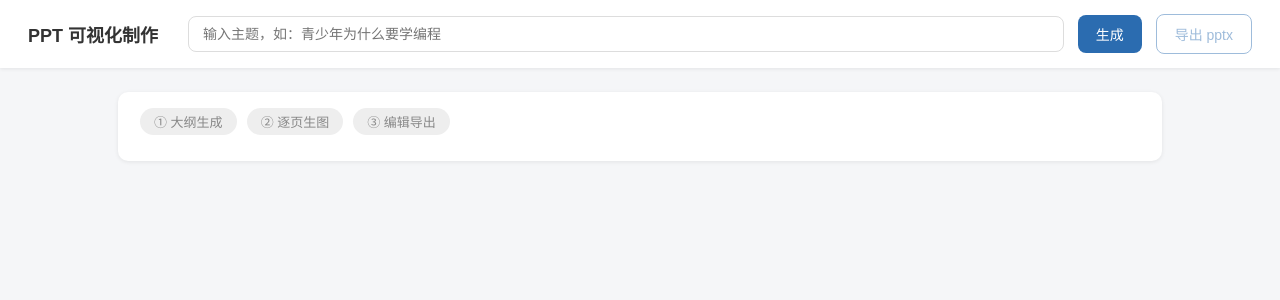
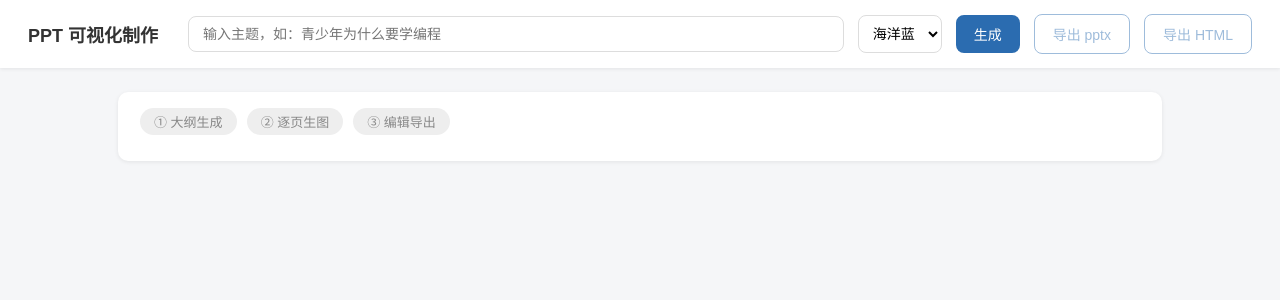
Before and after one commit to shisanzerotwo/ppt-generator, a Flask app: page / in a window 1280 px wide. Shown: the top 300 px of the page. Run offline with Flask 3, Linux system fonts and the light colour scheme.

Commit message:
整合 ppt-maker skill：三套主题色板 + 视觉规范 + HTML 演示版导出
- builder.py：搬入 blue/dark/green 深色底色板，标题强调色竖条
- outline.py：prompt 写入"每页一个观点、要点精简"视觉规范
- app.py：/api/generate 接收主题参数，新增 /api/export_html 零依赖单文件演示版
- 前端：主题下拉框 + 导出 HTML 按钮 + 预览卡片跟主题色渲染
验证：green 主题生成 8 页、封面背景 #062e21 正确、pptx/html 双导出正常。

```diff
--- a/app.py
+++ b/app.py
@@ -18,6 +18,7 @@ IMAGES_DIR = os.path.join(OUTPUT_DIR, "images")
 state = {
     "topic": "",
     "phase": "idle",  # idle / outline / images / ready
+    "theme": "blue",  # blue / dark / green（色板来自 ppt-maker skill）
     "slides": [],     # {title, points, image_prompt, image, imageStatus}
     "log": [],
 }
@@ -91,9 +92,11 @@ def api_generate():
     topic = (data.get("topic") or "").strip()
     if not topic:
         return jsonify({"error": "主题不能为空"}), 400
+    theme = data.get("theme") if data.get("theme") in builder.THEMES else "blue"
     with lock:
         if state["phase"] not in ("idle", "ready"):
             return jsonify({"error": "正在生成中，请等待完成"}), 409
+        state["theme"] = theme
     os.makedirs(IMAGES_DIR, exist_ok=True)
     threading.Thread(target=_generation_worker, args=(topic,), daemon=True).start()
     return jsonify({"ok": True})
@@ -154,6 +157,7 @@ def api_export():
         phase = state["phase"]
         slides = [dict(s) for s in state["slides"]]
         topic = state["topic"]
+        theme = state["theme"]
     if phase != "ready":
         return jsonify({"error": "生成尚未完成，无法导出"}), 409
     if not slides:
@@ -166,8 +170,85 @@ def api_export():
         [{"title": s["title"], "points": s["points"], "image_prompt": s["image_prompt"]} for s in slides],
         [os.path.join(IMAGES_DIR, os.path.basename(s["image"])) if s["image"] else None for s in slides],
         out_path,
+        theme=theme,
+        subtitle=topic,
     )
     _log(f"已导出：{os.path.basename(out_path)}")
+    return jsonify({"ok": True, "path": out_path})
+
+
+# HTML 演示版色板/结构来自 ppt-maker skill（~/.agents/skills/ppt-maker）
+_HTML_THEMES = {
+    "blue":  {"bg": "#0f2a4a", "accent": "#3b82f6", "fg": "#ffffff", "muted": "#b6c7dc"},
+    "dark":  {"bg": "#111827", "accent": "#f59e0b", "fg": "#f9fafb", "muted": "#9ca3af"},
+    "green": {"bg": "#062e21", "accent": "#22c55e", "fg": "#ecfdf5", "muted": "#a7c4b6"},
+}
+
+
+def _html_escape(s: str) -> str:
+    return (s or "").replace("&", "&amp;").replace("<", "&lt;").replace(">", "&gt;").replace('"', "&quot;")
+
+
+def _build_html_deck(topic: str, slides: list[dict], theme: str, out_path: str) -> str:
+    """把当前页面状态导出为零依赖单文件 HTML 幻灯片（含图片，相对路径）。"""
+    t = _HTML_THEMES.get(theme, _HTML_THEMES["blue"])
+    sections = []
+    for i, s in enumerate(slides):
+        title = _html_escape(s["title"])
+        if i == 0 and not s["points"]:
+            sections.append(
+                f'<section class="slide cover"><h1 class="title">{title}</h1>'
+                f'<p class="sub">{_html_escape(topic)}</p></section>')
+            continue
+        lis = "".join(f"<li>{_html_escape(p)}</li>" for p in s["points"])
+        img = ""
+        if s["image"]:
+            img = f'<img class="deck-img" src="{s["image"].lstrip("/")}" alt="">'
+        sections.append(
+            f'<section class="slide"><h2 class="h">{title}</h2>'
+            f'<div class="row"><ul>{lis}</ul>{img}</div></section>')
+
+    doc = f"""<!DOCTYPE html><html lang="zh"><head><meta charset="utf-8">
+<meta name="viewport" content="width=device-width,initial-scale=1">
+<title>{_html_escape(topic)}</title>
+<style>
+*{{box-sizing:border-box;margin:0;padding:0}}
+body{{font-family:"Microsoft YaHei","PingFang SC",system-ui,sans-serif;background:{t['bg']};color:{t['fg']}}}
+.slide{{min-height:100vh;display:flex;flex-direction:column;justify-content:center;padding:7vh 8vw}}
+.slide.cover{{align-items:center;text-align:center}}
+.slide.cover .title{{font-size:clamp(2.2rem,6vw,4.2rem);font-weight:800}}
+.slide.cover .sub{{font-size:clamp(1.1rem,2.4vw,1.6rem);color:{t['muted']};margin-top:1.2rem}}
+.h{{font-size:clamp(1.6rem,3.6vw,2.6rem);font-weight:800;margin-bottom:2rem;border-left:6px solid {t['accent']};padding-left:1rem}}
+.row{{display:flex;gap:3rem;align-items:center}}
+ul{{list-style:none;flex:1}}
+li{{font-size:clamp(1rem,2vw,1.35rem);line-height:1.7;padding:.55rem 0 .55rem 2rem;position:relative}}
+li::before{{content:"▸";position:absolute;left:0;color:{t['accent']}}}
+.deck-img{{flex:1;max-width:40vw;max-height:70vh;border-radius:10px;box-shadow:0 4px 24px rgba(0,0,0,.35)}}
+@media print{{.slide{{min-height:100vh;page-break-after:always}}}}
+</style></head><body>{''.join(sections)}</body></html>"""
+
+    with open(out_path, "w", encoding="utf-8") as f:
+        f.write(doc)
+    return out_path
+
+
+@app.route("/api/export_html", methods=["POST"])
+def api_export_html():
+    with lock:
+        phase = state["phase"]
+        slides = [dict(s) for s in state["slides"]]
+        topic = state["topic"]
+        theme = state["theme"]
+    if phase != "ready":
+        return jsonify({"error": "生成尚未完成，无法导出"}), 409
+    if not slides:
+        return jsonify({"error": "没有可导出的页面"}), 400
+
+    os.makedirs(OUTPUT_DIR, exist_ok=True)
+    safe_topic = re.sub(r'[\\/:*?"<>| ]', "_", topic or "ppt")[:20]
+    out_path = os.path.join(OUTPUT_DIR, f"{safe_topic}_{time.strftime('%Y%m%d_%H%M%S')}.html")
+    _build_html_deck(topic, slides, theme, out_path)
+    _log(f"已导出 HTML 演示版：{os.path.basename(out_path)}")
     return jsonify({"ok": True, "path": out_path})
 
 
--- a/outline.py
+++ b/outline.py
@@ -13,8 +13,9 @@ PROMPT_TEMPLATE = """你是一位专业的 PPT 策划师。用户会给你一个
 
 要求：
 1. 共 6 页：第 1 页是封面页，第 2 页是目录/概览页，第 3~5 页是核心内容页，第 6 页是总结页
-2. 每页输出 title（页标题）、points（要点列表，3~4 条，每条一句话）、image_prompt（与该页内容匹配的中文画面描述，用于 AI 生图，描述具体场景、风格统一为扁平插画风格）
-3. 封面页 points 为空列表，image_prompt 描述一张体现主题的封面插图
+2. 视觉规范（必须遵守）：每页只讲一个观点；要点 3~4 条、每条不超过 20 字；不堆砌文字
+3. 每页输出 title（页标题）、points（要点列表）、image_prompt（与该页内容匹配的中文画面描述，用于 AI 生图，描述具体场景、风格统一为扁平插画风格）
+4. 封面页 points 为空列表，image_prompt 描述一张体现主题的封面插图
 
 只输出 JSON 数组，不要输出任何其他文字。格式：
 [{{"title": "...", "points": ["...", "..."], "image_prompt": "..."}}]
--- a/templates/index.html
+++ b/templates/index.html
@@ -9,7 +9,8 @@
   .topbar { background:#fff; padding:14px 28px; display:flex; align-items:center; gap:14px;
             box-shadow:0 1px 4px rgba(0,0,0,.08); position:sticky; top:0; z-index:10; flex-wrap:wrap; }
   .topbar h1 { font-size:18px; margin:0 16px 0 0; white-space:nowrap; }
-  .topbar input#topic { flex:1; min-width:240px; padding:9px 14px; border:1px solid #ddd; border-radius:8px; font-size:14px; }
+  .topbar input#topic { flex:1; min-width:220px; padding:9px 14px; border:1px solid #ddd; border-radius:8px; font-size:14px; }
+  .topbar select { padding:9px 10px; border:1px solid #ddd; border-radius:8px; font-size:14px; font-family:inherit; background:#fff; }
   button { padding:9px 18px; border:none; border-radius:8px; font-size:14px; cursor:pointer; font-family:inherit; }
   button:disabled { opacity:.45; cursor:not-allowed; }
   .btn-primary { background:#2b6cb0; color:#fff; }
@@ -26,6 +27,15 @@
   #log { font-size:13px; color:#666; max-height:110px; overflow-y:auto; line-height:1.7; }
   .card { background:#fff; border-radius:10px; margin-bottom:20px; overflow:hidden;
           box-shadow:0 1px 4px rgba(0,0,0,.08); }
+  /* 主题化预览（变量由 JS 按所选主题设置，色板来自 ppt-maker skill） */
+  #cards { --deck-bg:#fff; --deck-fg:#333; --deck-muted:#666; --deck-accent:#2b6cb0; }
+  .card.themed { background:var(--deck-bg); color:var(--deck-fg); }
+  .card.themed .card-head { color:var(--deck-muted); border-bottom:1px solid rgba(255,255,255,.14); }
+  .card.themed .col-text input.title, .card.themed .col-text textarea,
+  .card.themed .img-tools input { background:rgba(255,255,255,.08); color:var(--deck-fg);
+                                   border:1px solid rgba(255,255,255,.18); }
+  .card.themed .img-area { background:rgba(255,255,255,.06); }
+  .card.themed .card-head { border-left:5px solid var(--deck-accent); }
   .card-head { padding:10px 20px; font-size:14px; color:#555; border-bottom:1px solid #f0f0f0;
                display:flex; justify-content:space-between; align-items:center; }
   .card-body { padding:20px; display:flex; gap:22px; }
@@ -55,8 +65,14 @@
 <div class="topbar">
   <h1>PPT 可视化制作</h1>
   <input id="topic" placeholder="输入主题，如：青少年为什么要学编程" />
+  <select id="theme">
+    <option value="blue">海洋蓝</option>
+    <option value="dark">石墨金</option>
+    <option value="green">墨绿</option>
+  </select>
   <button class="btn-primary" id="btn-gen" onclick="doGenerate()">生成</button>
   <button class="btn-outline" id="btn-export" onclick="doExport()" disabled>导出 pptx</button>
+  <button class="btn-outline" id="btn-export-html" onclick="doExportHtml()" disabled>导出 HTML</button>
 </div>
 <div class="main">
   <div class="progress">
@@ -74,6 +90,21 @@
 <script>
 let polling = null;
 
+const THEMES_JS = {
+  blue:  {bg:'#0f2a4a', accent:'#3b82f6', fg:'#ffffff', muted:'#b6c7dc'},
+  dark:  {bg:'#111827', accent:'#f59e0b', fg:'#f9fafb', muted:'#9ca3af'},
+  green: {bg:'#062e21', accent:'#22c55e', fg:'#ecfdf5', muted:'#a7c4b6'},
+};
+
+function applyTheme(name) {
+  const t = THEMES_JS[name] || THEMES_JS.blue;
+  const el = document.getElementById('cards');
+  el.style.setProperty('--deck-bg', t.bg);
+  el.style.setProperty('--deck-fg', t.fg);
+  el.style.setProperty('--deck-muted', t.muted);
+  el.style.setProperty('--deck-accent', t.accent);
+}
+
 function esc(s) {
   return String(s ?? '').replace(/[&<>"']/g, c => ({'&':'&amp;','<':'&lt;','>':'&gt;','"':'&quot;',"'":'&#39;'}[c]));
 }
@@ -87,12 +118,14 @@ function toast(msg, ms = 3000) {
 async function doGenerate() {
   const topic = document.getElementById('topic').value.trim();
   if (!topic) { toast('请先输入主题'); return; }
+  const theme = document.getElementById('theme').value;
   const r = await fetch('/api/generate', {method:'POST', headers:{'Content-Type':'application/json'},
-                                           body: JSON.stringify({topic})});
+                                           body: JSON.stringify({topic, theme})});
   const d = await r.json();
   if (!r.ok) { toast(d.error); return; }
   document.getElementById('btn-gen').disabled = true;
   document.getElementById('btn-export').disabled = true;
+  document.getElementById('btn-export-html').disabled = true;
   if (polling) clearInterval(polling);
   polling = setInterval(refresh, 1000);
   refresh();
@@ -103,11 +136,13 @@ async function refresh() {
   const s = await r.json();
   renderSteps(s.phase);
   renderLog(s.log);
+  applyTheme(s.theme);
   renderCards(s);
   if (s.phase === 'idle' || s.phase === 'ready') {
     if (polling) { clearInterval(polling); polling = null; }
     document.getElementById('btn-gen').disabled = false;
     document.getElementById('btn-export').disabled = (s.phase !== 'ready' || !s.slides.length);
+    document.getElementById('btn-export-html').disabled = (s.phase !== 'ready' || !s.slides.length);
     if (s.phase === 'ready' && !s.slides.length) { /* 保留 */ }
     if (s.phase === 'idle' && s.log.length && s.slides.length === 0) {
       const last = s.log[s.log.length - 1];
@@ -155,7 +190,7 @@ function renderCards(s) {
       </div>`;
 
     if (isCover) {
-      return `<div class="card">
+      return `<div class="card themed">
         <div class="card-head">页 1 · 封面 <button class="btn-outline btn-sm" onclick="saveText(${i})">保存文字</button></div>
         <div class="card-body cover">
           <input class="title" id="title-${i}" value="${esc(sl.title)}">
@@ -164,7 +199,7 @@ function renderCards(s) {
         </div>
       </div>`;
     }
-    return `<div class="card">
+    return `<div class="card themed">
       <div class="card-head">页 ${i + 1} · ${esc(sl.title)} <button class="btn-outline btn-sm" onclick="saveText(${i})">保存文字</button></div>
       <div class="card-body">
         <div class="col-text">
@@ -207,6 +242,14 @@ async function doExport() {
   if (!r.ok) { toast(d.error); return; }
   toast('已导出：' + d.path, 8000);
 }
+
+async function doExportHtml() {
+  const r = await fetch('/api/export_html', {method:'POST'});
+  const d = await r.json();
+  if (!r.ok) { toast(d.error); return; }
+  toast('已导出 HTML：' + d.path, 8000);
+  window.open(d.path.replace(/\\/g, '/'), '_blank');
+}
 </script>
 </body>
 </html>
```
Also changed, not shown: builder.py (+53 -31 lines).
